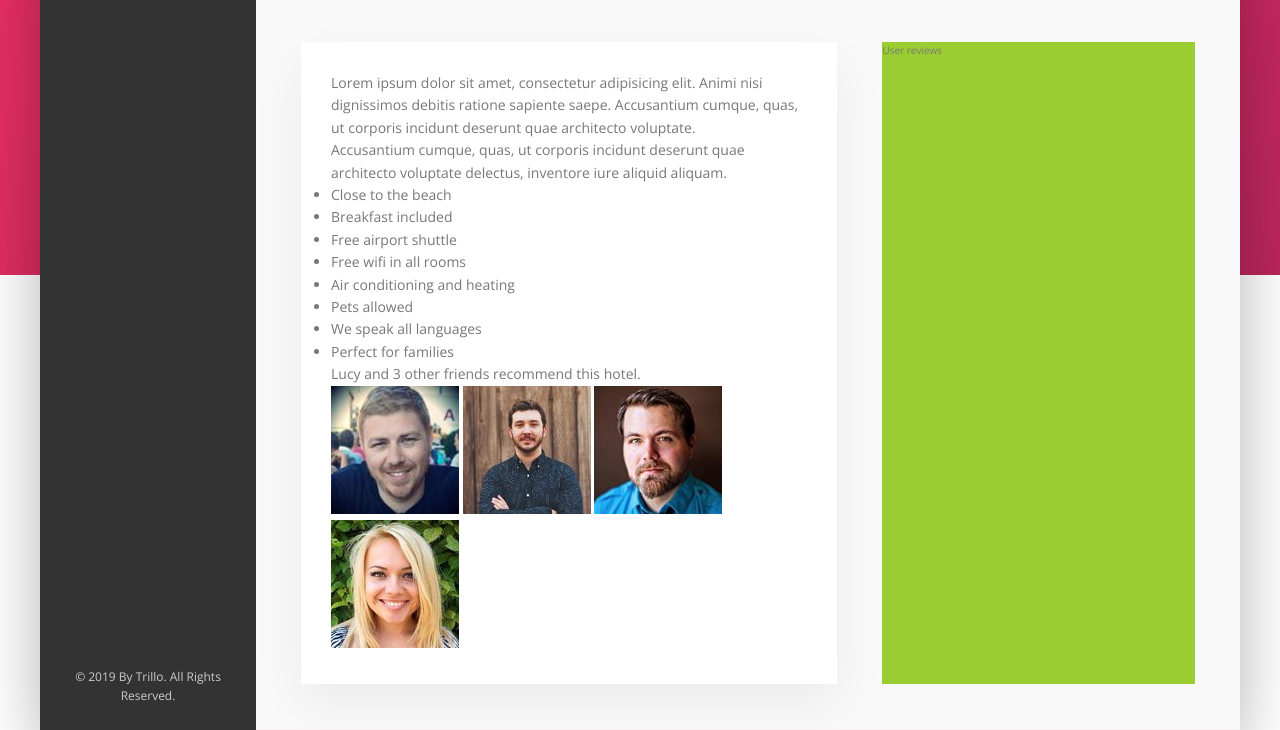
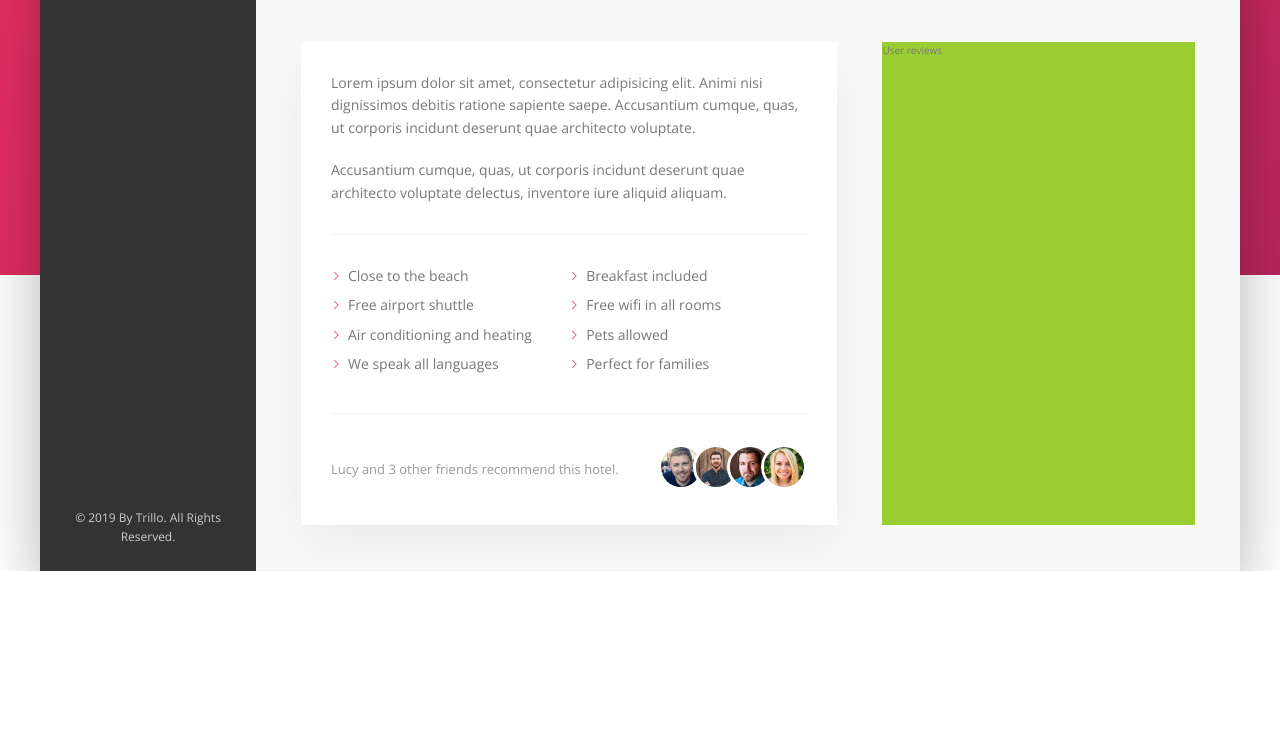
Before and after one commit to harrygothold/Trillio, a website: page index.html in a window 1280 px wide. Shown: the part 605-1335 px from the top of the page. After the commit the page ends 1176 px from the top, so only its background shows below. Drawn offline with nearby package versions, Linux system fonts and the light colour scheme.

Commit message:
finished hotel desc

```diff
--- a/index.html
+++ b/index.html
@@ -158,10 +158,10 @@
                                 Lucy and 3 other friends recommend this hotel.
                             </p>
                             <div class="recommend__friends">
-                                <img src="img/user-3.jpg" alt="Friend 1" class="recommend photo">
-                                <img src="img/user-4.jpg" alt="Friend 2" class="recommend photo">
-                                <img src="img/user-5.jpg" alt="Friend 3" class="recommend photo">
-                                <img src="img/user-6.jpg" alt="Friend 4" class="recommend photo">
+                                <img src="img/user-3.jpg" alt="Friend 1" class="recommend__photo">
+                                <img src="img/user-4.jpg" alt="Friend 2" class="recommend__photo">
+                                <img src="img/user-5.jpg" alt="Friend 3" class="recommend__photo">
+                                <img src="img/user-6.jpg" alt="Friend 4" class="recommend__photo">
                             </div>
                         </div>
                     </div>
--- a/sass/_components.scss
+++ b/sass/_components.scss
@@ -285,3 +285,69 @@
         box-shadow: none;
     }
 }
+
+.paragraph:not(:last-of-type) {
+    margin-bottom: 2rem;
+}
+
+.list {
+    list-style: none;
+    margin: 3rem 0;
+    padding: 3rem 0;
+    border-top: var(--line);
+    border-bottom: var(--line);
+
+    display: flex;
+    flex-wrap: wrap;
+
+    &__item {
+        flex: 0 0 50%;
+        margin-bottom: .7rem;
+    }
+
+    &__item::before {
+        content: '';
+        display: inline-block;
+        height: 1rem;
+        width: 1rem;
+        margin-right: .7rem;
+        //older browsers
+        // background-image: url(../img/chevron-thin-right.svg);
+        // background-size: cover;
+
+        //newer browser
+        background-color: var(--color-primary);
+        -webkit-mask-image: url(../img/chevron-thin-right.svg);
+        mask-image: url(../img/chevron-thin-right.svg);
+        -webkit-mask-size: cover;
+        mask-size: cover;
+
+    }
+}
+
+.recommend {
+    font-size: 1.3rem;
+    color: var(--color-grey-dark-3);
+    display: flex;
+    align-items: center;
+
+    &__count {
+        margin-right: auto;
+    }
+
+    &__friends {
+
+    }
+
+    &__photo {
+        box-sizing: content-box;
+        height: 4rem;
+        width: 4rem;
+        border-radius: 50%;
+        border: 3px solid #fff;
+
+        &:not(:last-child) {
+            margin-right: -1.5rem;
+        }
+    }
+}
```
Also changed, not shown: css/style.comp.css.
